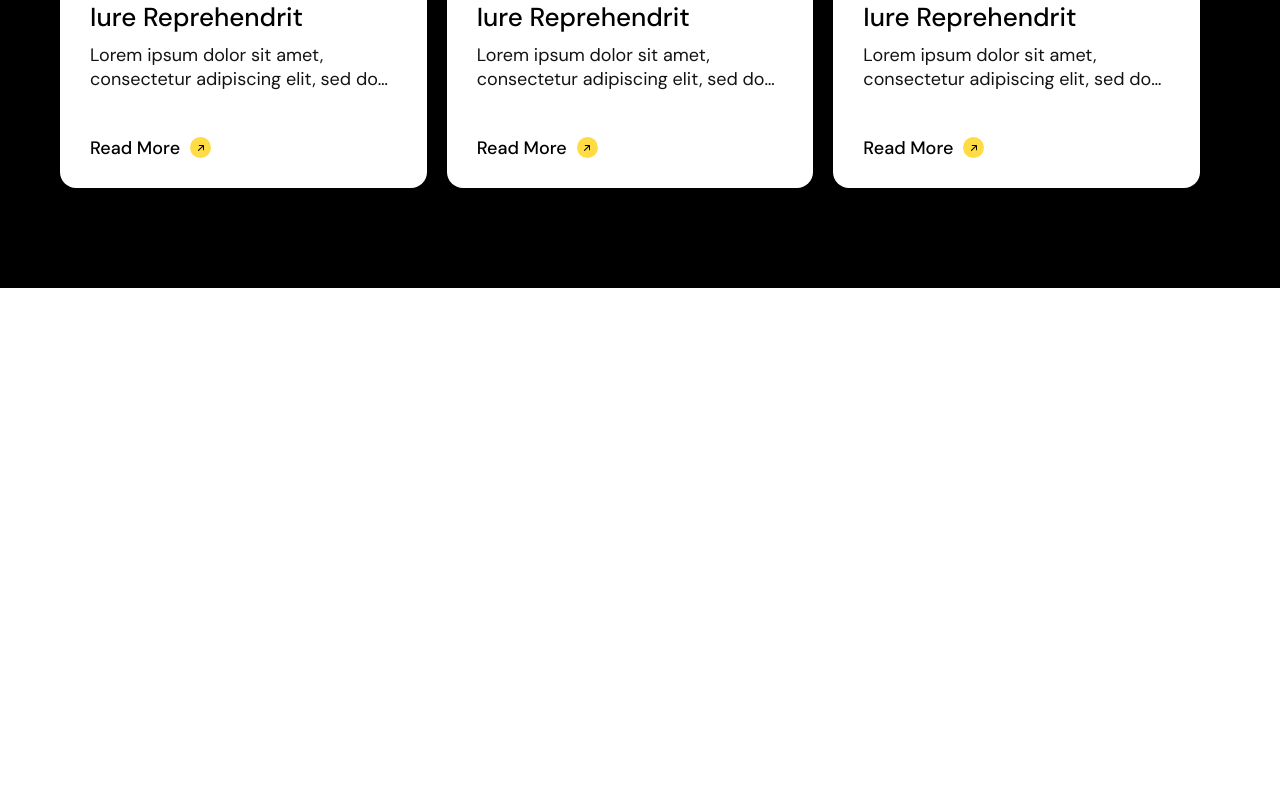
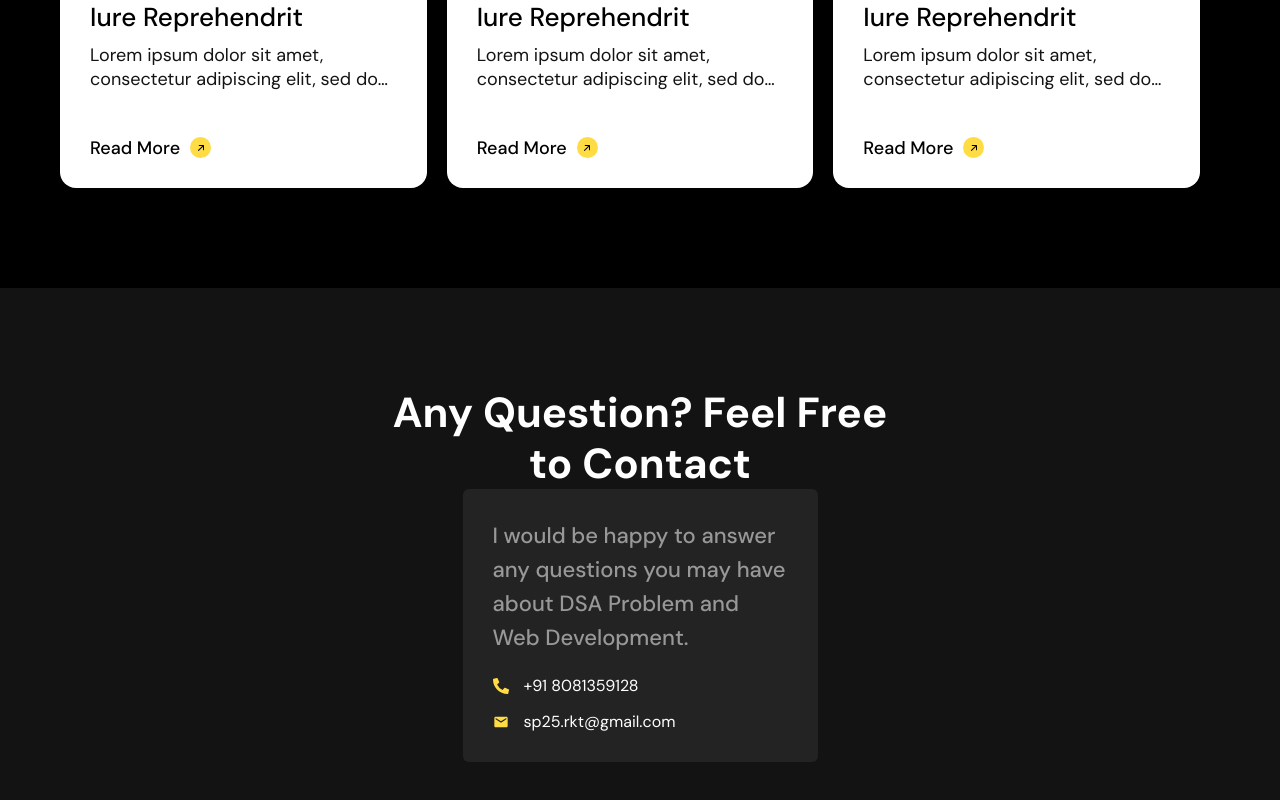
Before and after one commit to shivamshankarpandey100/my_portfolio, a React (Create React App) app: page / in a window 1280 px wide. Shown: the part 2974-3774 px from the top of the page. Before the commit the page ends 3262 px from the top, so only its background shows below. Built offline with nearby package versions, Linux system fonts and the light colour scheme.

Commit message:
:lock::lock: The Form Info is ready :lock::lock:

```diff
--- a/src/App.js
+++ b/src/App.js
@@ -3,8 +3,9 @@ import React from 'react';
 import Intro from './components/intro';
 import Skills from './components/skills';
 import Portfolio from './components/portfolio';
-import Blogs from './components/blogs'
-import './App.scss'
+import Blogs from './components/blogs';
+import Contact from './components/contact';
+import './App.scss';
 
 const App = () => {
   return (
@@ -13,6 +14,7 @@ const App = () => {
         <Skills/>
         <Portfolio/>
         <Blogs/>
+        <Contact/>
     </div>
   )
 }
--- /dev/null
+++ b/src/components/contact/contect-info/index.jsx
@@ -0,0 +1,31 @@
+import React from 'react';
+import {FaPhoneAlt} from "react-icons/fa";
+import {MdEmail} from "react-icons/md";
+import "./style.scss";
+
+
+const ContactInfo = () => {
+  return (
+    <div className="contact-info-box">
+        <h4>
+        I would be happy to answer any questions you may have about DSA Problem and Web Development.
+        </h4>
+        <div className="contect-option">
+            <FaPhoneAlt />
+            <span className="text">
+                +91 8081359128
+            </span>
+            </div>
+            <div className="contect-option">
+            <MdEmail />
+            <span className="text">
+                 sp25.rkt@gmail.com
+            </span>
+
+        </div>
+
+    </div>
+  )
+}
+
+export default ContactInfo
--- /dev/null
+++ b/src/components/contact/contect-info/style.scss
@@ -0,0 +1,27 @@
+@import "../../../style-config/mixins.scss";
+@import "../../../style-config/variable.scss";
+
+.contact-info-box{
+    background-color: $black-lighter;
+    width: 355px;
+    padding: 30px;
+    border-radius: 6px;
+    color: $gray;
+    h4{
+       line-height: 34px;
+       margin-bottom: 20px;
+    }
+    .contect-option{
+        display: flex;
+        align-items: center;
+        margin-top: 15px;
+        svg {
+            color: $yellow;
+            font-size: 16px;
+        }
+        .text {
+            color: $white;
+            margin-left: 15px;
+        }
+    }
+}
--- /dev/null
+++ b/src/components/contact/index.jsx
@@ -0,0 +1,15 @@
+import React from 'react';
+import Section from "../shared/section";
+import ContactInfo from "./contect-info";
+import './style.scss';
+const Contact = () => {
+  return (
+    <Section id="contact" title="Any Question? Feel Free to Contact" background="light">
+        <div className="contect-content-wrapper">
+            <ContactInfo/>
+        </div>
+    </Section>
+  )
+}
+
+export default Contact
--- /dev/null
+++ b/src/components/contact/style.scss
@@ -0,0 +1,6 @@
+.contact-content-wrapper{
+    display: flex;
+    width: 100%;
+    margin-top: 25px;
+    flex-direction: column;
+}
```
